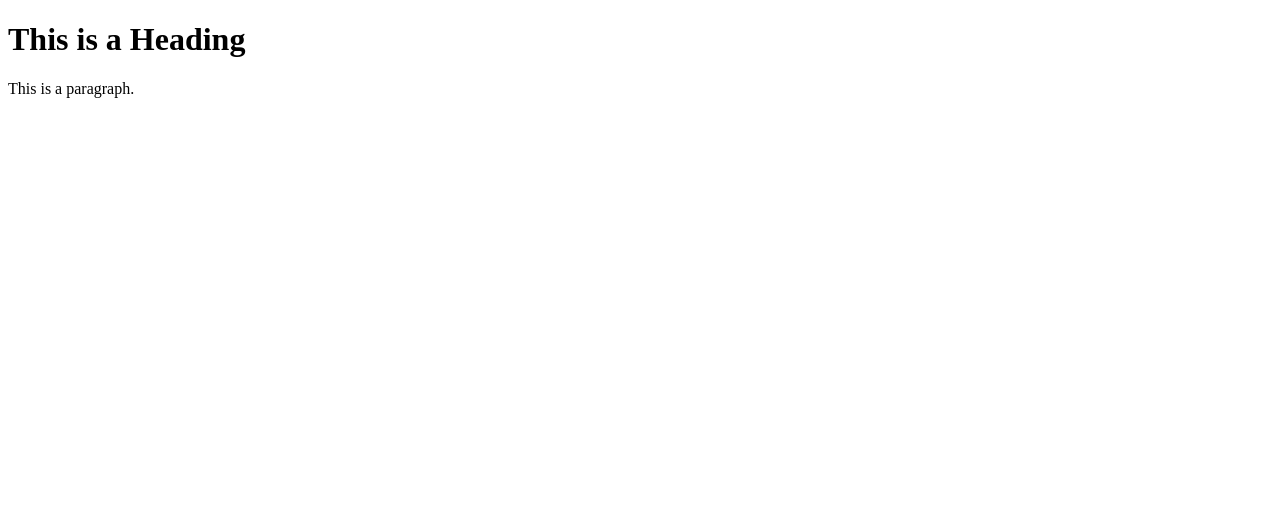
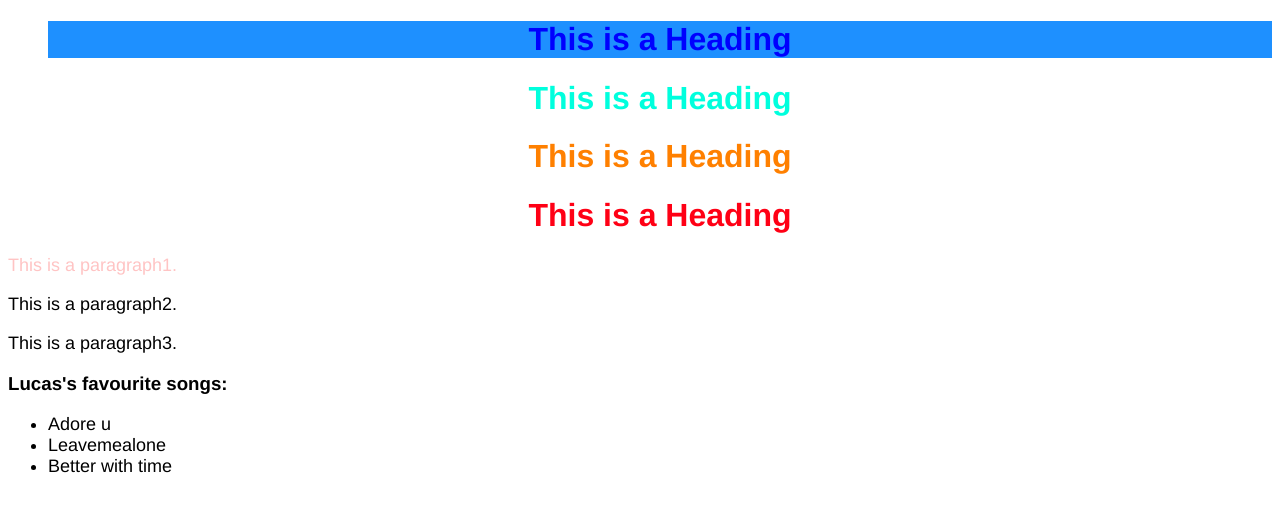
Before and after one commit to wenghaoloke/HTML, a plain HTML site: page index.html in a window 1280 px wide. Drawn offline with Linux system fonts and the light colour scheme.

Commit message:
Update on 29 Oct 2024

```diff
--- /dev/null
+++ b/index.css
@@ -0,0 +1,19 @@
+* {
+    font-family: Helvetica, Arial, sans-serif;
+  }
+
+
+  h1 {
+    color: SeaGreen;
+  }
+
+
+  p,
+  li {
+    font-size: 18px;
+  }
+
+
+  a {
+    text-decoration: none;
+  }
--- a/index.html
+++ b/index.html
@@ -1,11 +1,34 @@
 <!DOCTYPE html>
-<html>
-    <head>
-        <title>Page Title</title>
-    </head>
-    <body>
-        <h1>This is a Heading</h1>
-        <p>This is a paragraph.</p>
+<html lang="en">
+<head>
+    <link href="index.css" type="text/css" rel="stylesheet">
+    <title>Europe Journey</title>
+    <style>
+        h1 {
+            color:blue;
+            margin-left: 40px;
+            text-align:center
+        }
+    </style>
+</head>
+<body>
+        <h1 style="background-color:DodgerBlue;color:blue;text-align: center;">This is a Heading</h1>
+        <h1 style="color:rgb(0, 255, 221);text-align: center;">This is a Heading</h1>
+        <h1 style="color:rgb(255, 128, 0);text-align: center;">This is a Heading</h1>
+        <h1 style="color:rgb(255, 0, 21);text-align: center;">This is a Heading</h1>
 
-    </body>
+        <p style="color:rgb(255, 196, 196)">This is a paragraph1.</p>
+        <p>This is a paragraph2.</p>
+        <p>This is a paragraph3.</p>
+
+        <h3>Lucas's favourite songs:</h3>
+
+        <ul>
+            <li>Adore u</li>
+            <li>Leavemealone</li>
+            <li>Better with time</li>
+        </ul>
+
+</body>
+
 </html>
```
Also changed, not shown: Betterwithtime.jpg (added), adore_you.jpg (added), fredagain_profilepic.jpg (added), leavemealone.jpg (added).
